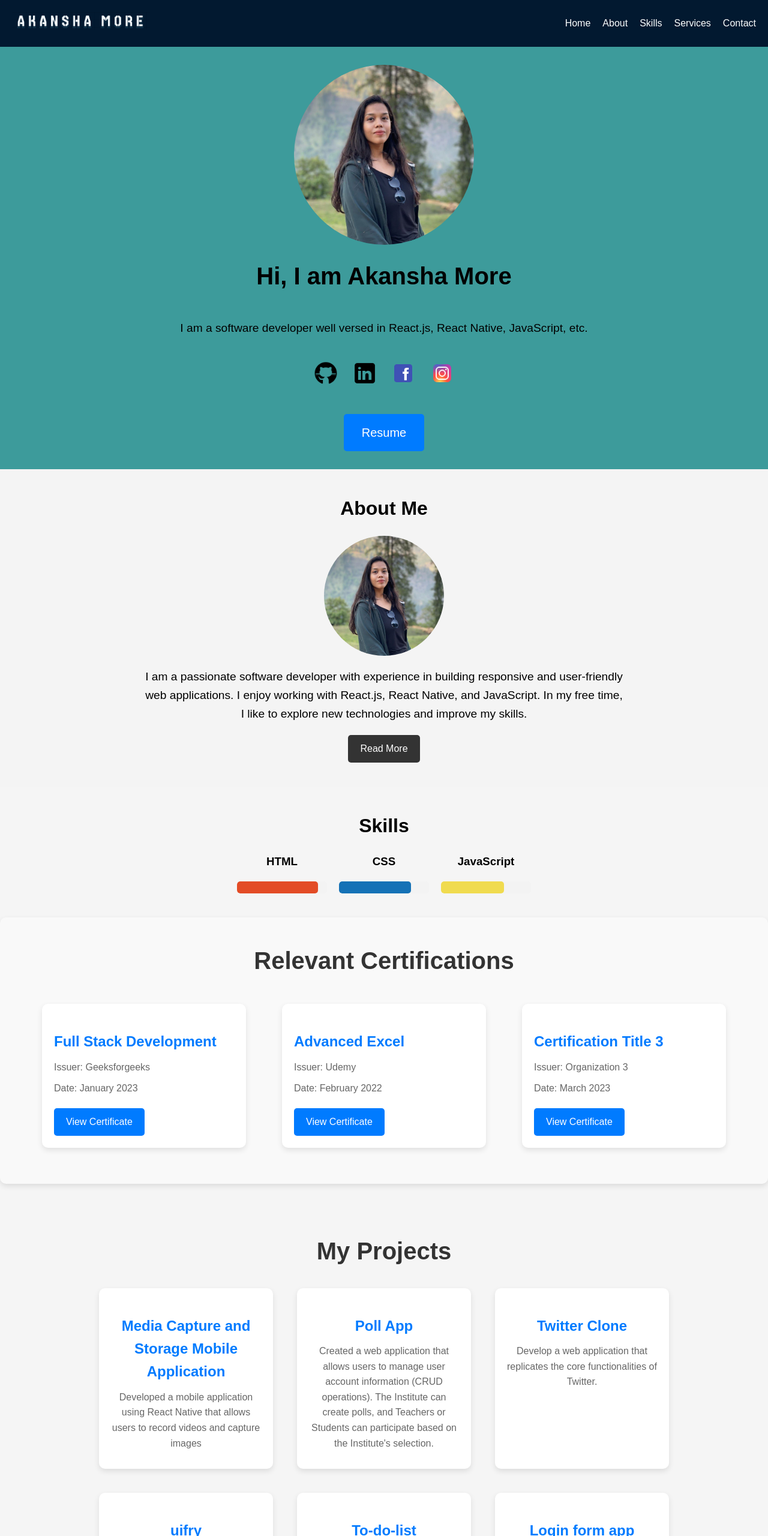
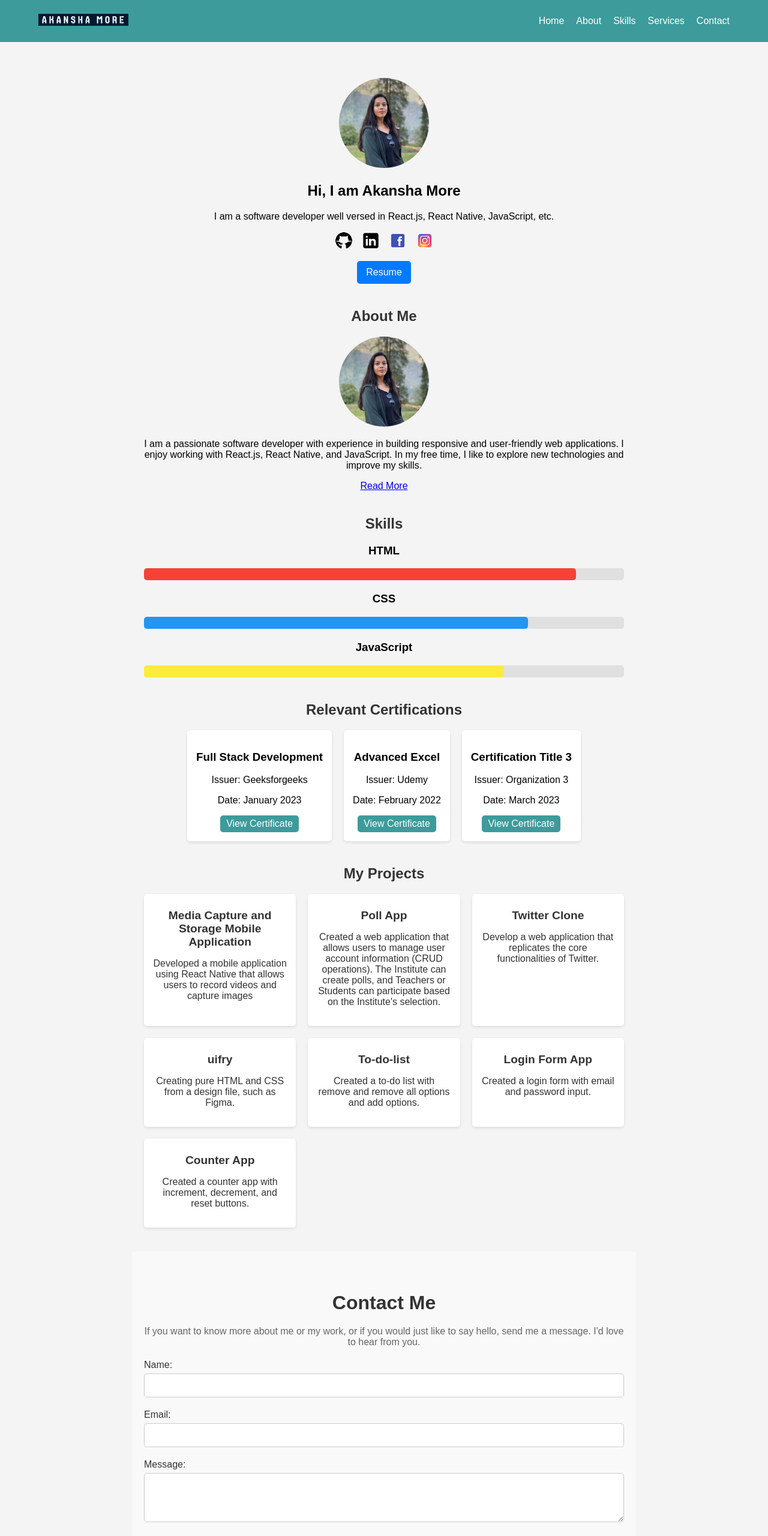
Before and after one commit to akanshamore/akanshamore.github.io, a plain HTML site: page index.html in a window 1280 px wide. Shown: the top 2560 px of the page at 60% size. Drawn offline with Linux system fonts and the light colour scheme.

Commit message:
final changes

```diff
--- a/index.css
+++ b/index.css
@@ -4,429 +4,195 @@ html {
     padding: 0;
     height: 100%;
     font-family: Arial, sans-serif;
+    background-color: #f4f4f4;
+}
+
+header {
+    background-color: rgb(61, 155, 155);
+    color: white;
+    padding: 10px 0;
+    position: sticky;
+    top: 0;
+    z-index: 1000;
 }
 
 .container {
+    width: 90%;
+    max-width: 1200px;
+    margin: 0 auto;
     display: flex;
     justify-content: space-between;
     align-items: center;
-    padding: 20px;
-    background: #021930;
-    color: white;
 }
 
 .logo img {
-    height: 30px;
+    width: 150px;
 }
 
 nav ul {
-    list-style-type: none;
-    margin: 0;
-    padding: 0;
+    list-style: none;
     display: flex;
     gap: 20px;
 }
 
-nav ul li {
-    display: inline;
-}
-
-nav ul li a {
+nav a {
     color: white;
     text-decoration: none;
 }
 
-nav ul li a:hover {
+nav a:hover {
     text-decoration: underline;
 }
 
-
-.details-container {
-    display: flex;
-    flex-direction: column;
-    align-items: center;
-    justify-content: center;
-    padding: 30px;
-    background-color: rgb(61, 155, 155);
-
-}
-.details-container h1 {
-    font-size: 2.5em;
-    margin: 20px 0;
+main {
+    padding: 20px;
 }
 
-.details-container p {
-    font-size: 1.2em;
-    margin: 20px 0;
-}
-.details-container .social-icons {
-    margin: 20px 0;
-}
-.details-container .social-icons a {
-    display: inline-block;
-    margin: 0 10px;
-    transition: transform 0.3s ease;
-}
-.details-container .social-icons a:hover {
-    transform: scale(1.1);
-}
-.details-container .social-icons img {
-    width: 40px;
-    height: 40px;
+section {
+    margin: 40px 0;
 }
 
-.profile-picture {
-
-    width: 300px;
-    border-radius: 150px;
-    transition: transform 0.3s ease, box-shadow 0.3s ease;
-    animation: pulse 3s ease;
+h2 {
+    text-align: center;
+    color: #333;
 }
 
-.profile-picture:hover {
+.details-container,
+.about-container,
+.skills-container,
+.projects-container,
+.contact-container {
+    max-width: 800px;
+    margin: 0 auto;
+    text-align: center;
+}
+
+
+.profile-picture,
+.about-profile-picture {
+    width: 150px;
+    border-radius: 50%;
+}
+
+.social-icons {
+    display: flex;
+    justify-content: center;
+    gap: 15px;
+}
+
+.social-icons img {
+    width: 30px;
+    transition: transform 0.3s;
+}
+
+.social-icons img:hover {
     transform: scale(1.1);
-    box-shadow: 0 0 20px rgba(0, 0, 0, 0.3);
-}
-@keyframes pulse {
-    0% {
-        transform: scale(1);
-        box-shadow: 0 0 0 rgba(0, 0, 0, 0.4);
-    }
-    50% {
-        transform: scale(1.05);
-        box-shadow: 0 0 20px rgba(0, 0, 0, 0.2);
-    }
-    100% {
-        transform: scale(1);
-        box-shadow: 0 0 0 rgba(0, 0, 0, 0.4);
-    }
 }
 
 .resume-icon {
     display: inline-block;
-    padding: 15px 30px;
-    margin-top: 20px;
-    font-size: 20px;
+    background-color: #007bff;
     color: white;
-    background-color: #007BFF;
-    border: none;
+    padding: 10px 15px;
+    text-decoration: none;
     border-radius: 5px;
-    text-decoration: none;
-    cursor: pointer;
-    transition: background-color 0.3s ease;
+    margin-top: 15px;
 }
 
 .resume-icon:hover {
     background-color: #0056b3;
 }
 
-/* About section styling */
-#about {
-    padding: 40px 20px;
-    background-color: #f4f4f4;
-    text-align: center;
-}
-
-#about h2 {
-    font-size: 2em;
-    margin-bottom: 20px;
-}
-
-.about-container {
-    display: flex;
-    flex-direction: column;
-    align-items: center;
-    max-width: 800px;
-    margin: 0 auto;
-}
-
-.about-container img {
-    width: 200px;
-    height: 200px;
-    border-radius: 50%;
-    object-fit: cover;
-    margin-bottom: 20px;
-}
-
-.about-content {
-    text-align: center;
-}
-
-.about-content p {
-    font-size: 1.2em;
-    margin-bottom: 20px;
-}
-
-.read-more-button {
-    display: inline-block;
-    padding: 10px 20px;
-    background-color: #333;
-    color: white;
-    text-decoration: none;
-    border-radius: 5px;
-    transition: background-color 0.3s ease;
-}
-
-.read-more-button:hover {
-    background-color: #ff6347; /* Change to any color you prefer */
-}
-
-
-
-#skills {
-    text-align: center;
-    margin: 40px 0;
-}
-
-.skills-container {
-    display: flex;
-    justify-content: center;
-    gap: 20px;
-}
-
 .skill {
-    width: 150px;
-}
-
-h2 {
-    font-size: 2em;
-    margin-bottom: 20px;
+    margin: 20px 0;
 }
 
 .progress-bar {
+    background-color: #e0e0e0;
+    border-radius: 5px;
     width: 100%;
-    background-color: #f3f3f3;
-    border-radius: 5px;
-    overflow: hidden;
     height: 20px;
 }
 
 .progress {
     height: 100%;
     border-radius: 5px;
-    transition: width 0.5s;
 }
 
 .html {
-    width: 90%; /* Change percentage as needed */
-    background-color: #e34c26;
+    width: 90%;
+    background-color: #f44336;
 }
 
 .css {
-    width: 80%; /* Change percentage as needed */
-    background-color: #1572b6;
+    width: 80%;
+    background-color: #2196F3;
 }
 
 .js {
-    width: 70%; /* Change percentage as needed */
-    background-color: #f0db4f;
+    width: 75%;
+    background-color: #FFEB3B;
 }
 
-
-#certifications {
-    text-align: center;
-    margin: 40px 0;
-    background-color: #f9f9f9;
-    padding: 40px 20px;
-    border-radius: 10px;
-    box-shadow: 0 4px 10px rgba(0, 0, 0, 0.1);
+.projects-container {
+    display: grid;
+    grid-template-columns: repeat(auto-fill, minmax(200px, 1fr));
+    gap: 20px;
 }
 
-#certifications h2 {
-    font-size: 2.5em;
+.project-card {
+    background-color: white;
+    padding: 15px;
+    border-radius: 5px;
+    box-shadow: 0 2px 5px rgba(0, 0, 0, 0.1);
+    transition: transform 0.2s;
+}
+
+.project-card:hover {
+    transform: translateY(-5px);
+}
+
+.project-card a {
+    text-decoration: none;
     color: #333;
-    margin-bottom: 20px;
+}
+
+.project-card h3 {
+    margin: 10px 0;
+    font-size: 1.2em;
 }
 
 .certifications-container {
     display: flex;
     justify-content: center;
     gap: 20px;
-    flex-wrap: wrap;
 }
 
 .certification-card {
     background-color: white;
-    padding: 20px;
-    border-radius: 10px;
-    box-shadow: 0 4px 10px rgba(0, 0, 0, 0.1);
-    width: 300px;
-    margin: 20px;
-    text-align: left;
-}
-
-.certification-card h3 {
-    font-size: 1.5em;
-    color: #007bff;
-    margin-bottom: 10px;
-}
-
-.certification-card p {
-    color: #666;
-    margin-bottom: 10px;
+    padding: 15px;
+    border-radius: 5px;
+    box-shadow: 0 2px 5px rgba(0, 0, 0, 0.1);
+    text-align: center;
 }
 
 .cert-button {
     display: inline-block;
-    padding: 10px 20px;
-    margin-top: 10px;
-    border: none;
+    background-color: rgb(61, 155, 155);
+    color: white;
+    padding: 5px 10px;
+    text-decoration: none;
     border-radius: 5px;
-    background-color: #007bff;
-    color: white;
-    text-decoration: none;
-    font-size: 16px;
-    transition: background-color 0.3s, transform 0.2s;
-    cursor: pointer;
 }
 
 .cert-button:hover {
     background-color: #0056b3;
-    transform: translateY(-2px);
 }
 
-.cert-button:active {
-    transform: translateY(0);
-}
-
-
-
-/* Reset some basic styles */
-body, h2, p {
-    margin: 0;
-    padding: 0;
-    font-family: Arial, sans-serif;
-}
-
-body {
-    background-color: #f5f5f5;
-    line-height: 1.6;
-}
-
-#projects {
+.contact-container {
+    background-color: #f9f9f9;
+    padding: 40px 20px;
     text-align: center;
-    margin: 40px 0;
-    padding: 40px 20px;
-}
-
-#projects h2 {
-    font-size: 2.5em;
-    color: #333;
-    margin-bottom: 20px;
-}
-
-.projects-container {
-    display: flex;
-    flex-wrap: wrap;
-    justify-content: center;
-    gap: 20px;
-}
-
-.project-card {
-    background-color: white;
-    padding: 20px;
-    border-radius: 10px;
-    box-shadow: 0 4px 10px rgba(0, 0, 0, 0.1);
-    width: 250px;
-    margin: 10px;
-    transition: transform 0.3s, box-shadow 0.3s;
-    cursor: pointer;
-}
-
-.project-card a {
-    text-decoration: none;
-    color: inherit;
-}
-
-.project-card h3 {
-    font-size: 1.5em;
-    color: #007bff;
-    margin-bottom: 10px;
-}
-
-.project-card p {
-    color: #666;
-    margin-bottom: 10px;
-}
-
-.project-card:hover {
-    transform: translateY(-5px);
-    box-shadow: 0 8px 15px rgba(0, 0, 0, 0.2);
-}
-
-@media (max-width: 768px) {
-    .projects-container {
-        flex-direction: column;
-        align-items: center;
-    }
-
-    .project-card {
-        width: 80%;
-    }
-}
-
-.footer-container {
-    text-align: center;
-    padding: 40px 20px;
-    background-color: #333;
-    color: #fff;
-}
-
-.footer-container h2 {
-    font-size: 2em;
-    margin-bottom: 20px;
-}
-
-.footer-button {
-    display: inline-block;
-    margin: 10px 20px;
-    padding: 10px 20px;
-    background-color: #007bff;
-    color: #fff;
-    text-decoration: none;
-    border-radius: 5px;
-    transition: background-color 0.3s;
-}
-
-.footer-button:hover {
-    background-color: #0056b3;
-}
-
-.icon {
-    width: 20px;
-    height: 20px;
-    margin-right: 10px;
-    vertical-align: middle;
-}
-
-.contact-info {
-    display: none;
-}
-
-.contact-info.visible {
-    display: block;
-    margin-top: 10px;
-    color: #fff;
-}
-
-.footer-container p {
-    margin-top: 20px;
-}
-
-
-
-#contact {
-    width: 100%;
-    max-width: 600px;
-    background-color: #fff;
-    padding: 40px;
-    border-radius: 10px;
-    box-shadow: 0 4px 10px rgba(0, 0, 0, 0.1);
-    text-align: center;
-    display: flex;
-    flex-direction: column;
-    align-self: center;
-    margin: auto;
 }
 
 #contact h2 {
@@ -435,50 +201,71 @@ body {
     color: #333;
 }
 
-#contact h3 {
-    font-size: 1.2em;
+#contact p {
     margin-bottom: 20px;
     color: #666;
 }
 
-#contactus .form-group {
+#contact-form {
     display: flex;
     flex-direction: column;
-    align-items: flex-start;
+    align-items: center;
 }
 
-#contactus label {
-    margin-top: 10px;
-    font-size: 1em;
+.form-group {
+    width: 100%;
+    margin-bottom: 20px;
+    text-align: left;
+}
+
+label {
+    display: block;
+    margin-bottom: 5px;
     color: #333;
 }
 
-#contactus input, #contactus textarea {
-    margin-top: 5px;
+input,
+textarea {
+    width: 100%;
     padding: 10px;
     border: 1px solid #ccc;
     border-radius: 5px;
     font-size: 1em;
-    width: 100%;
     box-sizing: border-box;
 }
 
-#contactus textarea {
-    height: 100px;
-}
-
-#contactus button {
-    margin-top: 20px;
-    padding: 10px;
+button[type="submit"] {
+    padding: 10px 20px;
+    background-color: #007bff;
+    color: white;
     border: none;
     border-radius: 5px;
-    background-color: #007bff;
-    color: #fff;
     font-size: 1em;
     cursor: pointer;
     transition: background-color 0.3s;
 }
 
-#contactus button:hover {
+button[type="submit"]:hover {
     background-color: #0056b3;
 }
+
+.footer-container {
+    text-align: center;
+    background-color: rgb(61, 155, 155);
+    color: white;
+    padding: 20px;
+}
+
+.footer-button {
+    color: white;
+    text-decoration: none;
+    margin: 0 10px;
+}
+
+.footer-button:hover {
+    text-decoration: underline;
+}
+
+.copyright {
+    margin-top: 10px;
+}
--- a/index.html
+++ b/index.html
@@ -28,9 +28,6 @@
     </header>
 
     <main>
-
-
-        <!-- Below is Home Section -->
         <section id="home">
             <div class="details-container">
                 <img src="./assets/images/dp.jpeg" class="profile-picture" />
@@ -40,7 +37,7 @@
                     <a href="https://github.com/akanshamore" target="_blank">
                         <img src="./assets/images/github-icon.png" alt="GitHub" />
                     </a>
-                    <a href="linkedin.com/in/akansha-more/" target="_blank">
+                    <a href="https://linkedin.com/in/akansha-more/" target="_blank">
                         <img src="./assets/images/linkedin-icon.png" alt="LinkedIn" />
                     </a>
                     <a href="https://www.facebook.com/akansha.more.1" target="_blank">
@@ -53,9 +50,7 @@
                 <a class="resume-icon" target="_blank" href="assets/resume/Akansha_React_June24.pdf">Resume</a>
             </div>
         </section>
-        <!-- Home Section Ends -->
 
-           <!-- Below is About Section -->
         <section id="about">
             <h2>About Me</h2>
             <div class="about-container">
@@ -66,8 +61,6 @@
                 </div>
             </div>
         </section>
-        <!-- About Section Ends -->
-
 
         <section id="skills">
             <h2>Skills</h2>
@@ -93,10 +86,6 @@
             </div>
         </section>
 
-        <!-- skills section end -->
-<!--
-        certification begin -->
-
         <section id="certifications">
             <h2>Relevant Certifications</h2>
             <div class="certifications-container">
@@ -121,7 +110,6 @@
             </div>
         </section>
 
-<!-- certication ends -->
         <section id="projects">
             <h2>My Projects</h2>
             <div class="projects-container">
@@ -134,8 +122,7 @@
                 <div class="project-card">
                     <a href="https://github.com/akanshamore/poll-app" target="_blank">
                         <h3>Poll App</h3>
-                <p>
-                    Created a web application that allows users to manage user account information (CRUD operations). The Institute can create polls, and Teachers or Students can participate based on the Institute's selection.</p>
+                        <p>Created a web application that allows users to manage user account information (CRUD operations). The Institute can create polls, and Teachers or Students can participate based on the Institute's selection.</p>
                     </a>
                 </div>
                 <div class="project-card">
@@ -147,57 +134,52 @@
                 <div class="project-card">
                     <a href="https://github.com/akanshamore/uifry" target="_blank">
                         <h3>uifry</h3>
-                <p>creating pure HTML and CSS from a design file, such as Figma.</p>
+                        <p>Creating pure HTML and CSS from a design file, such as Figma.</p>
                     </a>
                 </div>
                 <div class="project-card">
                     <a href="https://github.com/akanshamore/to-do-list" target="_blank">
                         <h3>To-do-list</h3>
-                <p>created a to do list with remove and remove all options and add options.</p>
+                        <p>Created a to-do list with remove and remove all options and add options.</p>
                     </a>
                 </div>
                 <div class="project-card">
                     <a href="https://github.com/akanshamore/login-form-app" target="_blank">
-                <h3>Login form app</h3>
-                <p>created a login form with email and password input</p>
+                        <h3>Login Form App</h3>
+                        <p>Created a login form with email and password input.</p>
                     </a>
                 </div>
                 <div class="project-card">
                     <a href="https://github.com/akanshamore/the-counter-app" target="_blank">
                         <h3>Counter App</h3>
-                <p>Created a counter app with 3 buttons i.e. increment, decrement and reset</p>
+                        <p>Created a counter app with increment, decrement, and reset buttons.</p>
                     </a>
                 </div>
             </div>
         </section>
 
         <section id="contact">
-    <h2>Contact Form</h2>
-    <h3>Connect with me
-        If you want to know more about me or my work, or if you would just
-        like to say hello, send me a message. I'd love to hear from you.
-    </h3>
-    <div id="contactus">
-        <form>
+            <div class="contact-container">
+                <h2>Contact Me</h2>
+                <p>If you want to know more about me or my work, or if you would just like to say hello, send me a message. I'd love to hear from you.</p>
+                <form id="contact-form">
                     <div class="form-group">
                         <label for="name">Name:</label>
-                <input type="text" name="name" id="name">
-
+                        <input type="text" id="name" name="name" required>
+                    </div>
+                    <div class="form-group">
                         <label for="email">Email:</label>
-                <input type="email" name="email" id="email">
-
+                        <input type="email" id="email" name="email" required>
+                    </div>
+                    <div class="form-group">
                         <label for="message">Message:</label>
-                <textarea name="message" id="message"></textarea>
-
-                <button type="submit">Submit</button>
+                        <textarea id="message" name="message" rows="4" required></textarea>
                     </div>
+                    <button type="submit">Send Message</button>
                 </form>
             </div>
         </section>
-
     </main>
-
-
 
     <footer>
         <div class="footer-container">
@@ -206,7 +188,7 @@
                 <img src="./assets/images/phone-icon.png" alt="Phone Icon" class="icon"> Call Me
             </a>
             <a href="mailto:akanshamore12@outlook.com" class="footer-button">
-                <img src="./assets/images/phone-icon.png" alt="Email Icon" class="icon"> Email Me
+                <img src="./assets/images/email-icon.png" alt="Email Icon" class="icon"> Email Me
             </a>
             <p class="copyright">© 2024 Akansha. All rights reserved.</p>
         </div>
```
Lines whose indentation alone changed are shown as unchanged.
